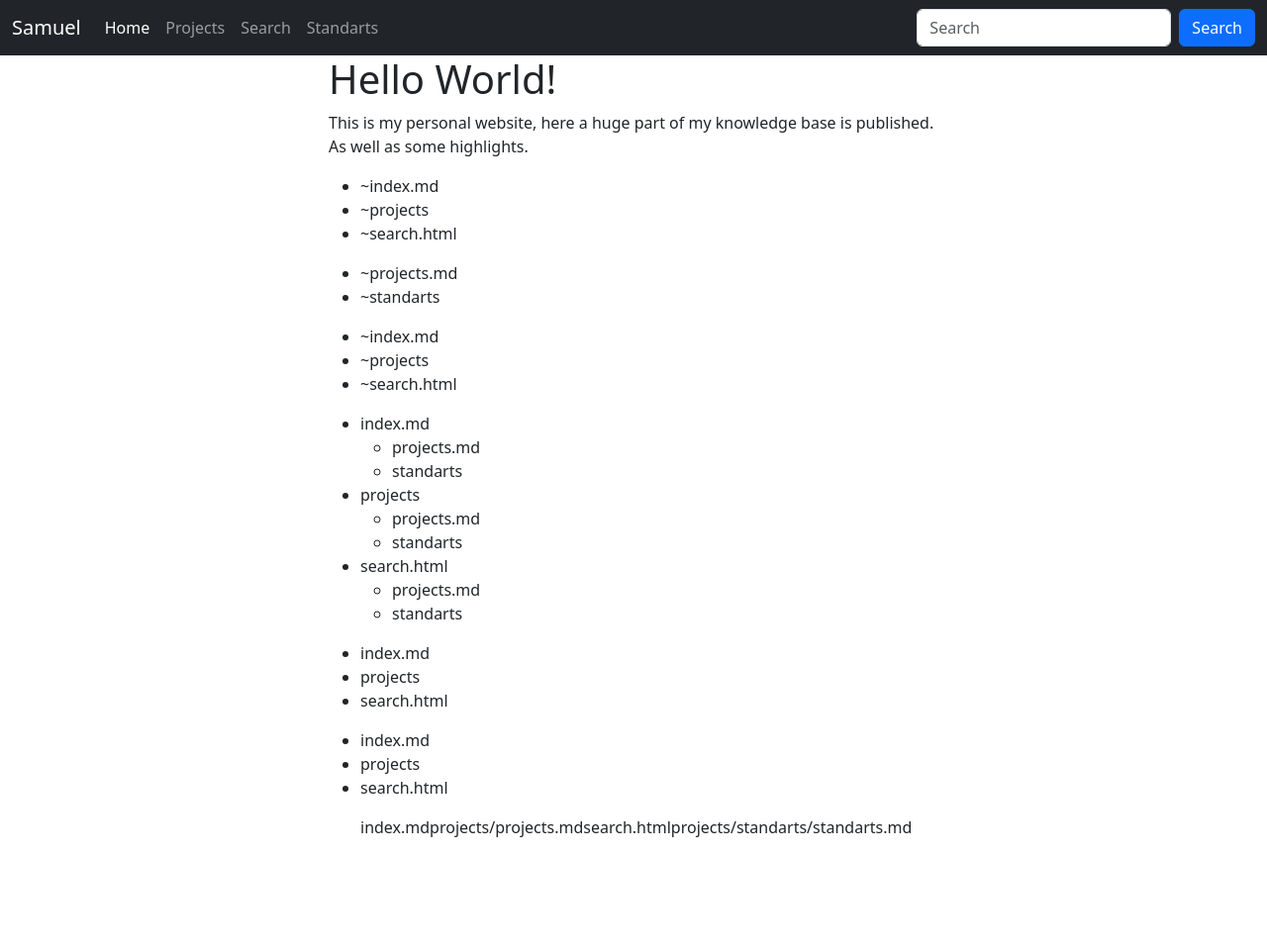
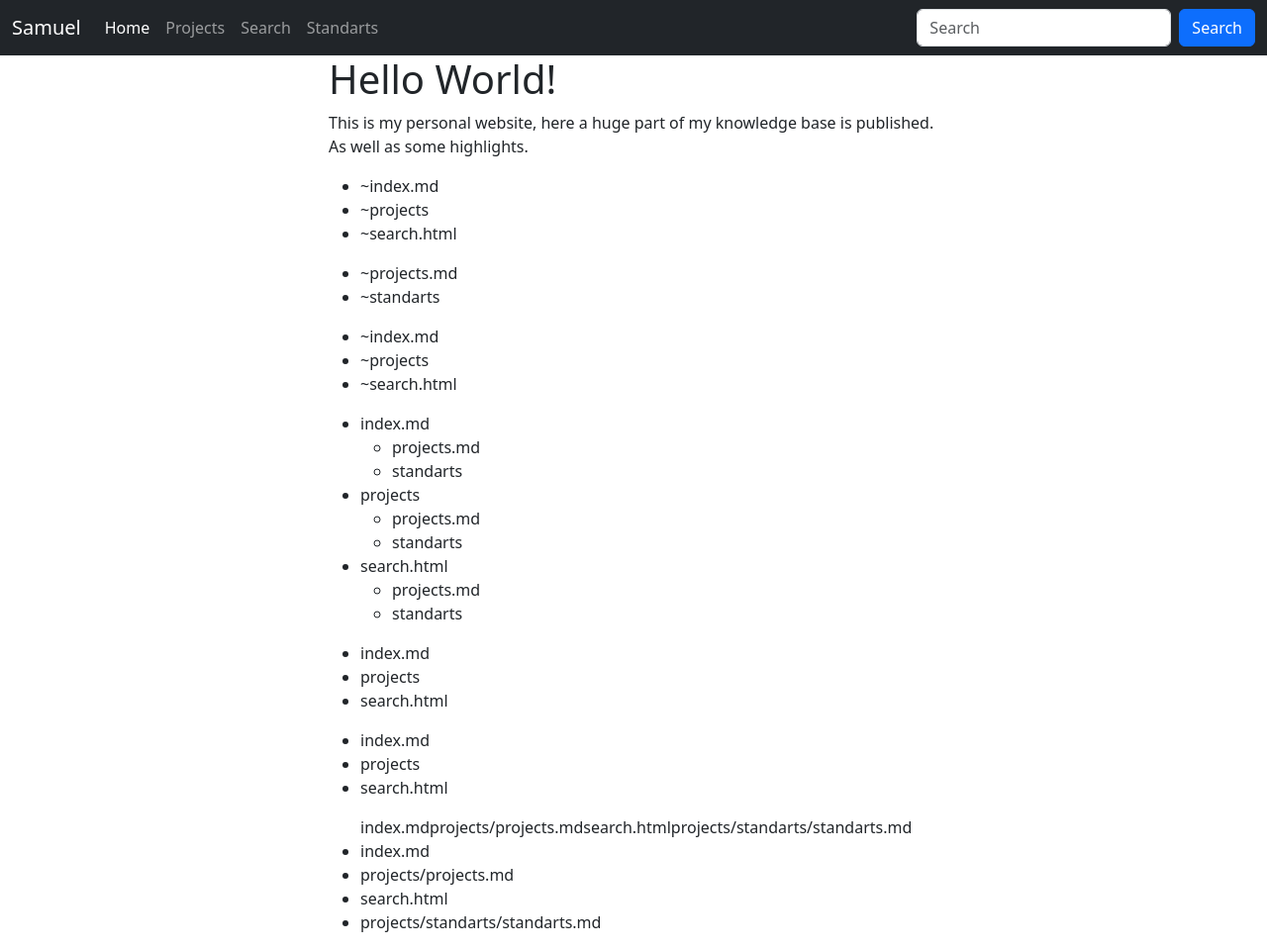
Before and after one commit to Soraxem/website-test, a Jekyll site: the page built from index.md, in a window 1280 px wide. Shown: the whole page at 99% size. Built offline with Jekyll 4.4.1, drawn with Linux system fonts in a browser that asks for light colours; before the commit the page ends 900 px from its top, so only the background shows below that.

Commit message:
Update navigation.html

```diff
--- a/_includes/navigation.html
+++ b/_includes/navigation.html
@@ -1,6 +1,11 @@
 <ul class="navigation">
 {{ paths }}
 {{ level }}
+
+{%- for path in paths -%}
+	<li>{{ path }}</li>
+{%- endfor -%}
+
 {%- for path in paths -%}
 	{%- if path contains level -%}
 		{%- assign pat = path | remove_first: level | prepend: "~" -%}
```
